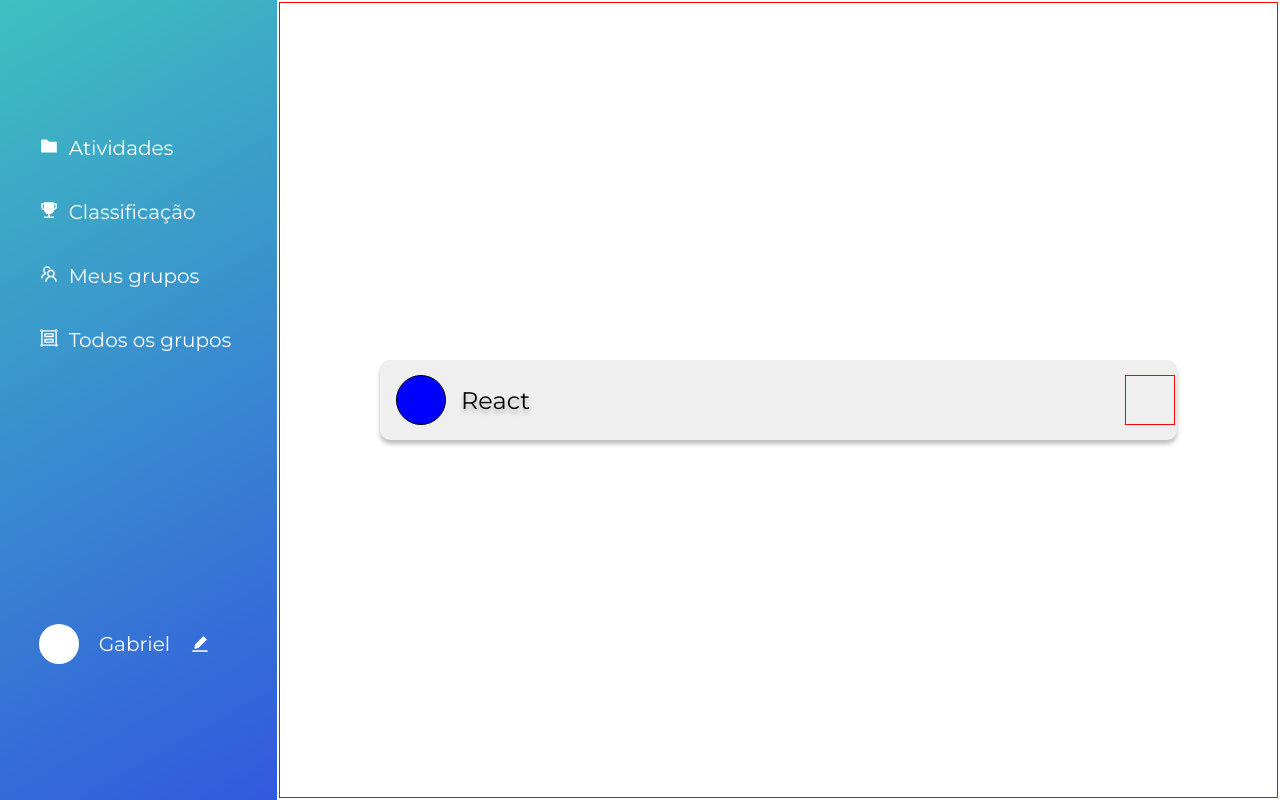
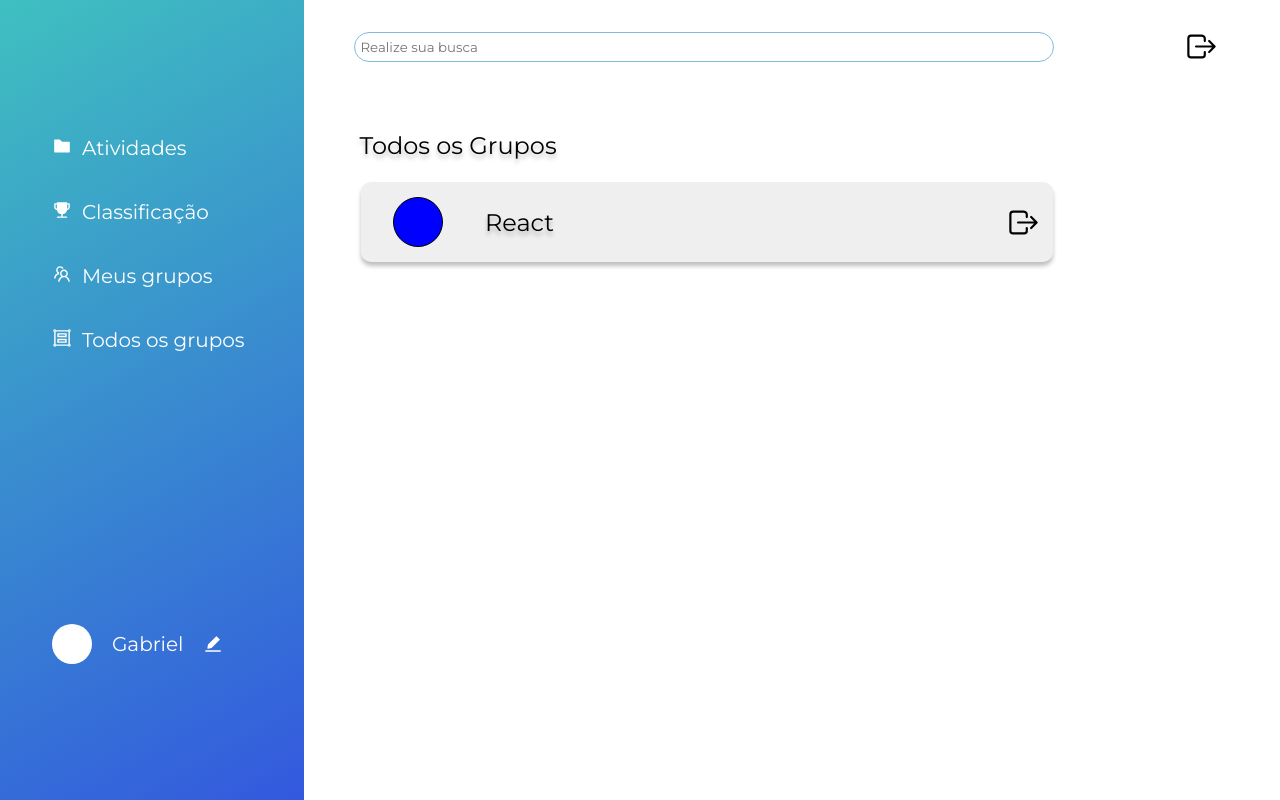
Before and after one commit to laudemirjunior/note-time, a React (Create React App) app: page /groups in a window 1280 px wide. Built offline with nearby package versions, Linux system fonts and the light colour scheme.

Commit message:
Esqueleto da página de grupos finalizado

```diff
--- a/src/components/cardGroups/index.js
+++ b/src/components/cardGroups/index.js
@@ -7,6 +7,7 @@ import {
   Title,
 } from "./styles";
 
+
 export default function CardGroups() {
   return (
     <CardContainer>
@@ -14,8 +15,7 @@ export default function CardGroups() {
         <CardImage />
         <Title>React</Title>
       </SubCardContainer>
-
-      <ExitButton />
+      <ExitButton/>
     </CardContainer>
   );
 }
--- a/src/components/cardGroups/styles.js
+++ b/src/components/cardGroups/styles.js
@@ -1,4 +1,6 @@
 import styled from "styled-components";
+import { IoLogOutOutline } from "react-icons/io5";
+
 
 export const CardContainer = styled.div`
   width: 80%;
@@ -14,10 +16,10 @@ export const CardContainer = styled.div`
 `;
 
 export const SubCardContainer = styled(CardContainer)`
-  width: 40% ;
-  align-items:center ;
-  justify-content: flex-start ;
-   box-shadow: none ;
+  width: 30%;
+  align-items: center;
+  justify-content: space-around;
+  box-shadow: none;
 `;
 
 export const CardImage = styled.div`
@@ -33,12 +35,11 @@ export const Title = styled.h2`
   color: var(--black);
   font-style: normal;
   font-weight: normal;
-  margin  :5px ;
   text-shadow: 0px 4px 4px rgba(0, 0, 0, 0.25);
 `;
 
-export const ExitButton = styled.button`
-  width: 50px;
-  height: 50px;
-  border: 1px solid red;
+export const ExitButton = styled(IoLogOutOutline)`
+  width  : 35px ;
+  font-size: 35px;
+  margin: 0 10px ;
 `;
--- a/src/pages/groups/index.js
+++ b/src/pages/groups/index.js
@@ -1,15 +1,32 @@
 import React from "react";
 import CardGroups from "../../components/cardGroups";
+import { ExitButton } from "../../components/cardGroups/styles";
 import Sidebar from "../../components/sidebar";
-import { Box, Container } from "./style";
+import {
+  Box,
+  Container,
+  GroupBox,
+  InputBox,
+  PageTitle,
+  SearchInput,
+} from "./style";
 
 export default function Groups() {
   return (
     <Container>
       <Sidebar />
       <Box>
-
-          <CardGroups/>
+        <InputBox>
+          <SearchInput
+            placeholder="Realize sua busca"
+            type={"text"}
+          ></SearchInput>
+          <ExitButton/>
+        </InputBox>
+        <GroupBox>
+          <PageTitle>Todos os Grupos</PageTitle>
+          <CardGroups />
+        </GroupBox>
       </Box>
     </Container>
   );
--- a/src/pages/groups/style.js
+++ b/src/pages/groups/style.js
@@ -1,4 +1,5 @@
 import styled from "styled-components";
+import { Title } from "../../components/cardGroups/styles";
 
 
 
@@ -7,11 +8,38 @@ export const Container = styled.div`
   display: flex;
 `;
 
+
 export const Box = styled.div`
-  border: 1px solid red;
-  width: 90%;
+  width: 80%;
   display: flex;
   margin: 2px;
-  justify-content: center;
+  justify-content: space-around;
   align-items: center;
+  flex-direction: column ;
+
 `;
+
+export const GroupBox = styled(Box)`
+width: 90%;
+height: 80%;
+justify-content: flex-start;
+align-items: flex-start;
+margin: 10px;
+padding: 5px;`
+
+export const InputBox = styled(Box)`
+flex-direction: row;
+width: 90%;
+justify-content: space-between ;
+`
+
+export const PageTitle = styled(Title)`
+margin-bottom: 20px;`
+
+export const SearchInput = styled.input`
+width: 80%;
+height: 30px ;
+border-radius: 20px ;
+padding: 5px ;
+border: 1px solid #80BBDF ;
+`
```
